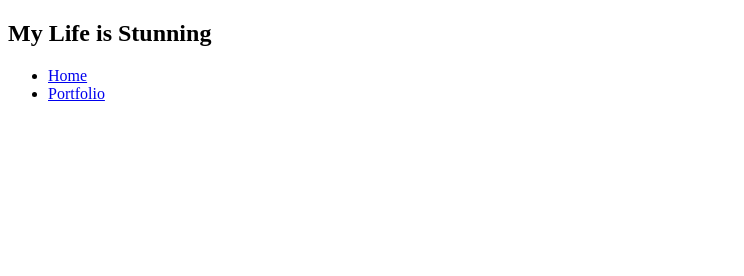
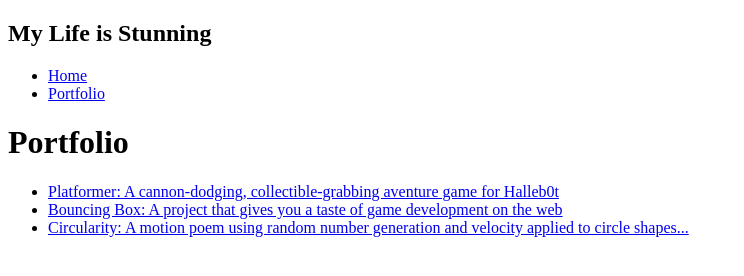
Before and after one commit to AlpineLobster79/PhoebeEndriss.github.io, a plain HTML site: page portfolio.html in a window 1280 px wide. Shown: the whole page, without its empty margins (0-744 px from the left). Drawn offline with Linux system fonts and the light colour scheme.

Commit message:
new updates

```diff
--- a/portfolio.html
+++ b/portfolio.html
@@ -17,6 +17,16 @@
           </li>
         </ul>
       </nav>
+      <main>
+        <div class="content">
+            <h1>Portfolio</h1>
+            <ul id="portfolio">
+                <li><a href="projects/platformer/">Platformer: A cannon-dodging, collectible-grabbing aventure game for Halleb0t</a></li>
+                <li><a href="projects/bouncing-box/">Bouncing Box: A project that gives you a taste of game development on the web</a></li>
+                <li><a href="projects/circularity/">Circularity: A motion poem using random number generation and velocity applied to circle shapes...</a></li>
+            </ul>
+        </div>
+      </main>
     </div>
   </body>
 </html>
```
